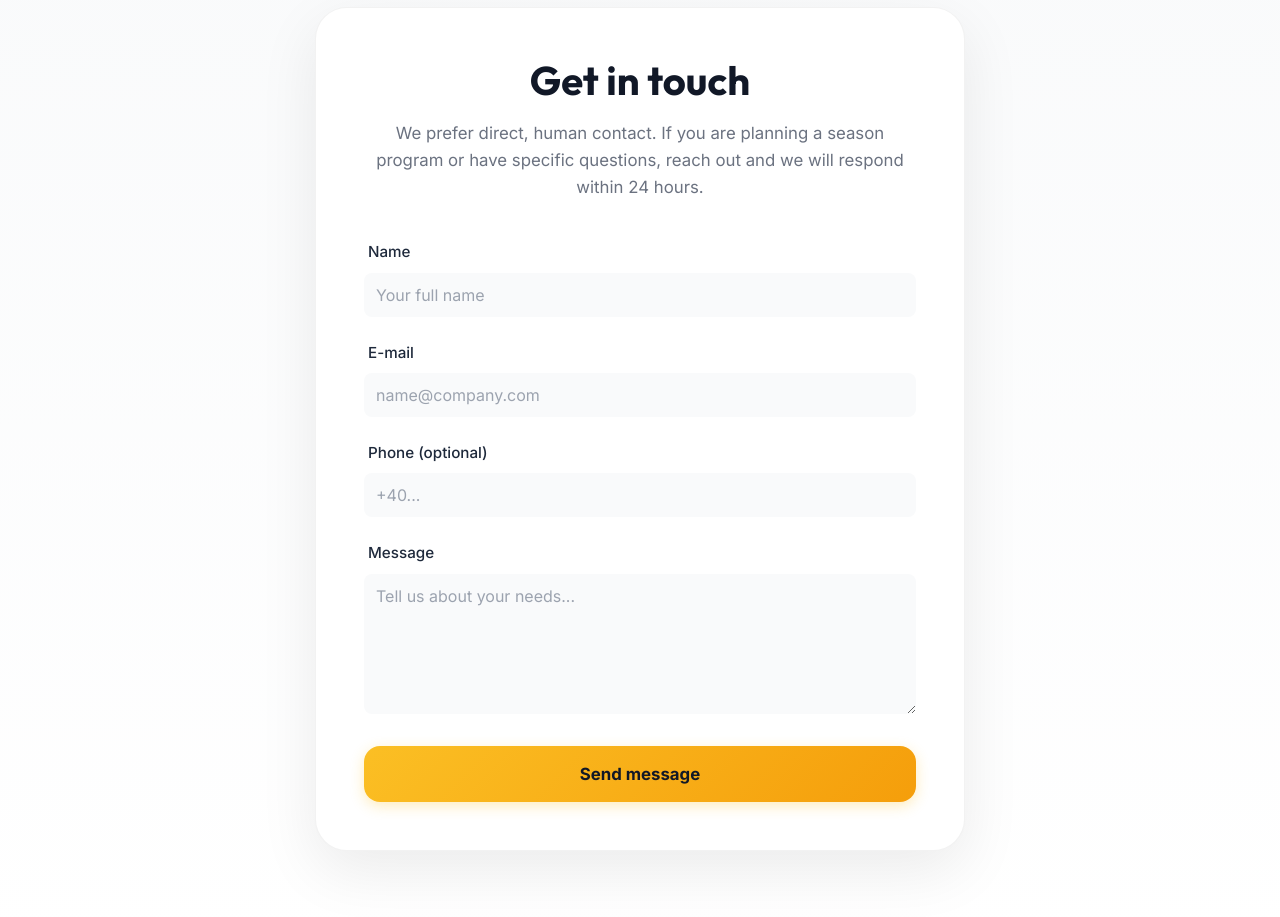
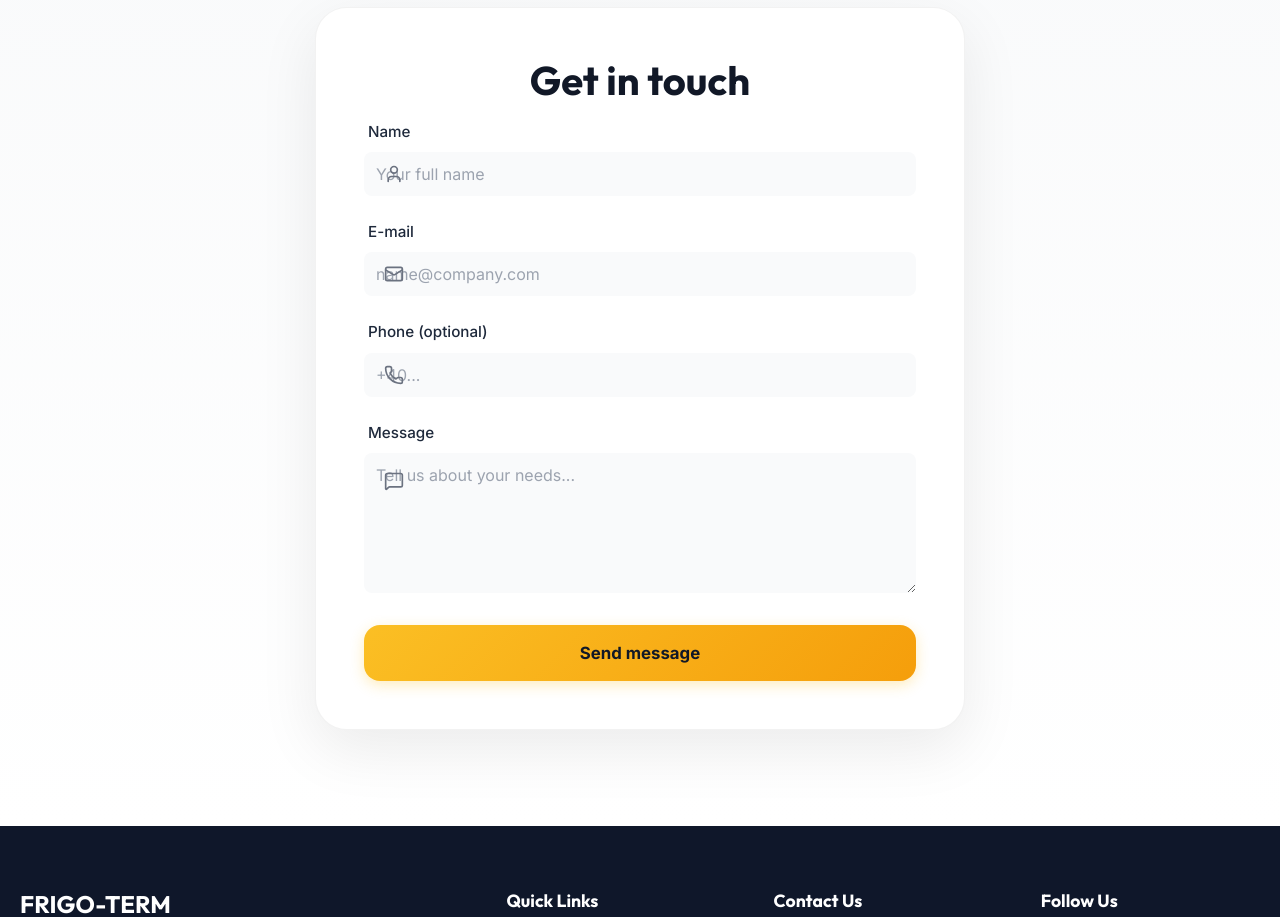
Before and after one commit to Qoopertin/tarcom-lux-website, a React (Vite) app: page / in a window 1280 px wide. Shown: the part 6120-7037 px from the top of the page. Built offline with nearby package versions, Linux system fonts and the light colour scheme.

Commit message:
Add icons back to contact form and remove subtitle

```diff
--- a/src/components/home/ContactSection.css
+++ b/src/components/home/ContactSection.css
@@ -66,6 +66,37 @@
     margin-left: 0.25rem;
 }
 
+.input-wrapper {
+    position: relative;
+    display: flex;
+    align-items: center;
+}
+
+.input-icon {
+    position: absolute;
+    left: 1.25rem;
+    color: #6B7280;
+    pointer-events: none;
+    z-index: 10;
+}
+
+.input-icon.textarea-icon {
+    top: 1.125rem;
+}
+
+.input-wrapper input,
+.input-wrapper textarea {
+    width: 100%;
+    padding: 1rem 1.25rem 1rem 3.5rem;
+    border: 2px solid #E5E7EB;
+    border-radius: 1rem;
+    font-family: inherit;
+    font-size: 1rem;
+    color: #111827;
+    background-color: #F9FAFB;
+    transition: all 0.3s ease;
+}
+
 .form-group input,
 .form-group textarea {
     width: 100%;
@@ -79,8 +110,8 @@
     transition: all 0.3s ease;
 }
 
-.form-group input:focus,
-.form-group textarea:focus {
+.input-wrapper input:focus,
+.input-wrapper textarea:focus {
     outline: none;
     border-color: #fbbf24;
     background-color: white;
@@ -88,12 +119,12 @@
     transform: translateY(-1px);
 }
 
-.form-group input::placeholder,
-.form-group textarea::placeholder {
+.input-wrapper input::placeholder,
+.input-wrapper textarea::placeholder {
     color: #9CA3AF;
 }
 
-.form-group textarea {
+.input-wrapper textarea {
     resize: vertical;
     min-height: 140px;
 }
--- a/src/components/home/ContactSection.jsx
+++ b/src/components/home/ContactSection.jsx
@@ -1,6 +1,7 @@
 import React, { useState } from 'react';
 import { useLanguage } from '../../contexts/LanguageContext';
 import './ContactSection.css';
+import { Mail, Phone, User, MessageSquare } from 'lucide-react';
 
 const ContactSection = () => {
     const { t } = useLanguage();
@@ -62,11 +63,13 @@ const ContactSection = () => {
                     <div className="contact-form-container">
                         <div className="contact-card">
                             <h2 className="form-title">{t('contact.title')}</h2>
-                            <p className="form-subtitle">{t('contact.subtitle')}</p>
+
 
                             <form onSubmit={handleSubmit} className="contact-form">
                                 <div className="form-group">
                                     <label htmlFor="name">{t('contact.form.name')}</label>
+                                    <div className="input-wrapper">
+                                        <User className="input-icon" size={20} />
                                         <input
                                             type="text"
                                             id="name"
@@ -78,9 +81,12 @@ const ContactSection = () => {
                                             disabled={status === 'sending'}
                                         />
                                     </div>
+                                </div>
 
                                 <div className="form-group">
                                     <label htmlFor="email">{t('contact.form.email')}</label>
+                                    <div className="input-wrapper">
+                                        <Mail className="input-icon" size={20} />
                                         <input
                                             type="email"
                                             id="email"
@@ -92,9 +98,12 @@ const ContactSection = () => {
                                             disabled={status === 'sending'}
                                         />
                                     </div>
+                                </div>
 
                                 <div className="form-group">
                                     <label htmlFor="phone">{t('contact.form.phone')}</label>
+                                    <div className="input-wrapper">
+                                        <Phone className="input-icon" size={20} />
                                         <input
                                             type="tel"
                                             id="phone"
@@ -105,9 +114,12 @@ const ContactSection = () => {
                                             disabled={status === 'sending'}
                                         />
                                     </div>
+                                </div>
 
                                 <div className="form-group">
                                     <label htmlFor="message">{t('contact.form.message')}</label>
+                                    <div className="input-wrapper">
+                                        <MessageSquare className="input-icon textarea-icon" size={20} />
                                         <textarea
                                             id="message"
                                             name="message"
@@ -118,6 +130,7 @@ const ContactSection = () => {
                                             rows="5"
                                             disabled={status === 'sending'}
                                         ></textarea>
+                                    </div>
                                 </div>
 
                                 {status === 'error' && (
```
Lines whose indentation alone changed are shown as unchanged.
